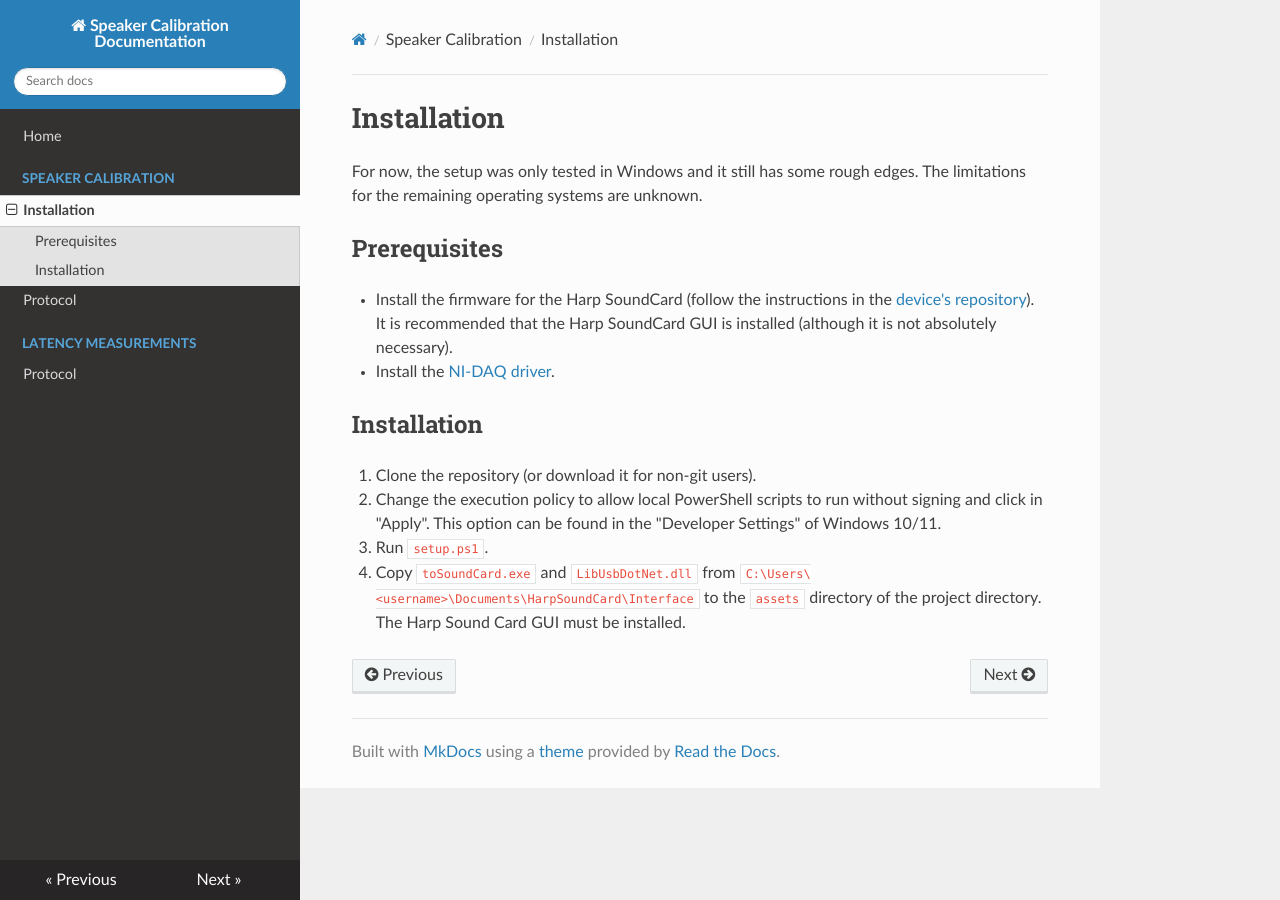
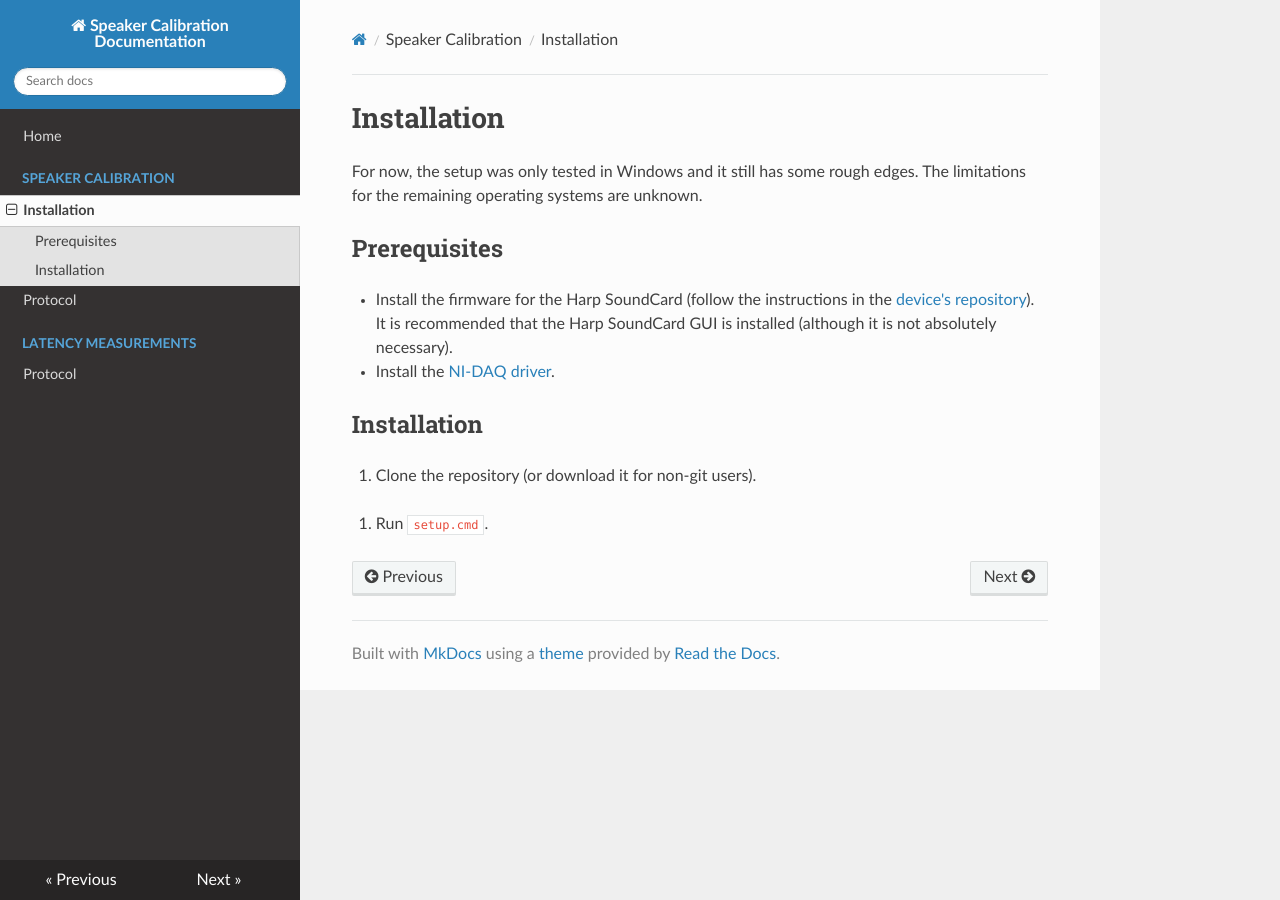
Before and after one commit to fchampalimaud/cdc-speaker-calibration, an MkDocs documentation site: the page built from docs/installation.md, in a window 1280 px wide. Built offline with MkDocs 1.6.1, drawn with Linux system fonts in a browser that asks for light colours; nearby versions of some CDN libraries.

```diff
--- a/docs/installation.md
+++ b/docs/installation.md
@@ -7,6 +7,6 @@
 
 ## Installation
 1. Clone the repository (or download it for non-git users).
-2. Change the execution policy to allow local PowerShell scripts to run without signing and click in "Apply". This option can be found in the "Developer Settings" of Windows 10/11.
-3. Run `setup.ps1`.
-4. Copy `toSoundCard.exe` and `LibUsbDotNet.dll` from `C:\Users\<username>\Documents\HarpSoundCard\Interface` to the `assets` directory of the project directory. The Harp Sound Card GUI must be installed.
+<!-- 2. Change the execution policy to allow local PowerShell scripts to run without signing and click in "Apply". This option can be found in the "Developer Settings" of Windows 10/11. -->
+2. Run `setup.cmd`.
+<!-- 3. Copy `toSoundCard.exe` and `LibUsbDotNet.dll` from `C:\Users\<username>\Documents\HarpSoundCard\Interface` to the `assets` directory of the project directory. The Harp Sound Card GUI must be installed. -->
```
Also changed, not shown: README.md (+1 -1 lines), docs/index.md (+1 -1 lines), docs/speaker_calibration.md (+2 -2 lines), 1 other file.
